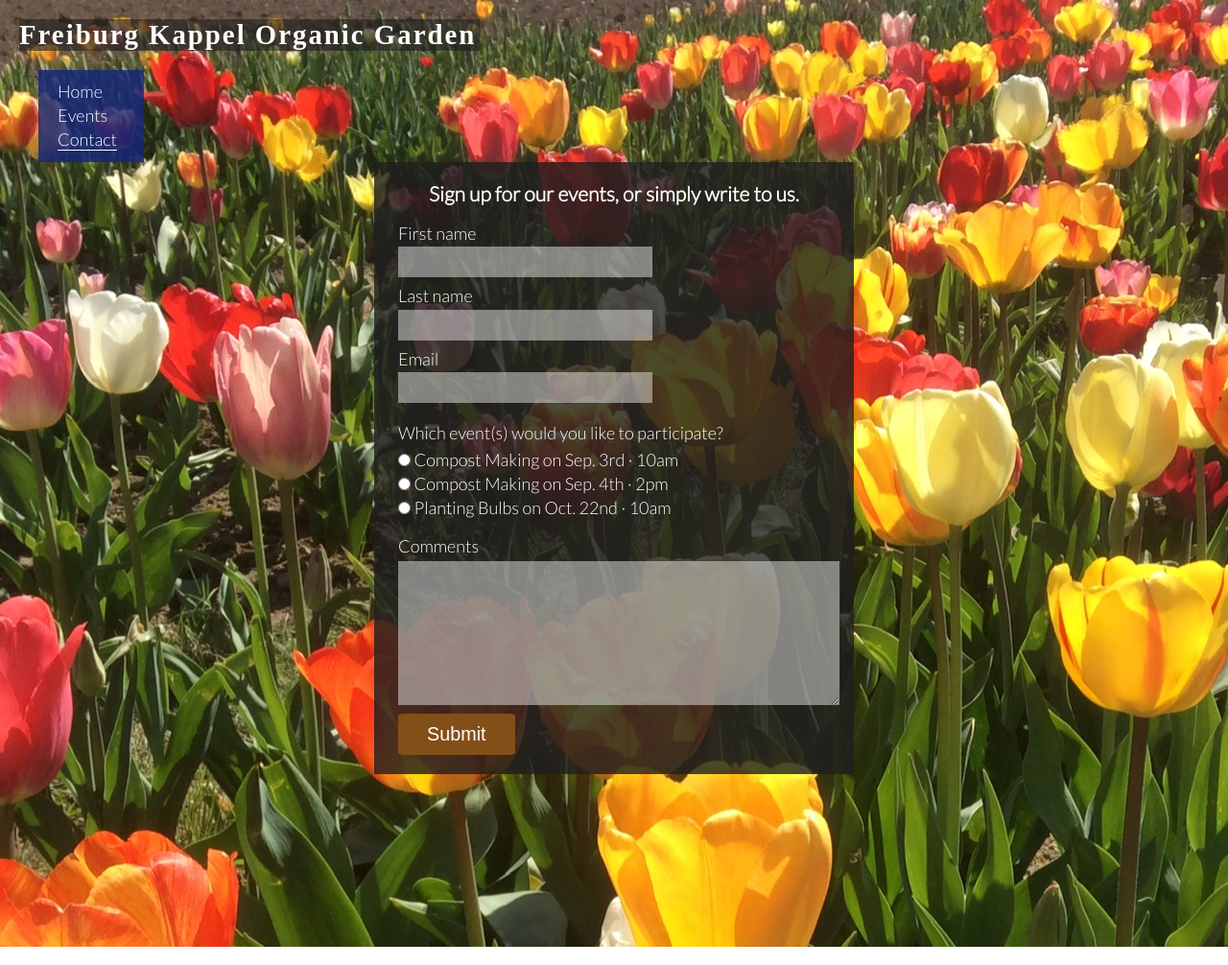
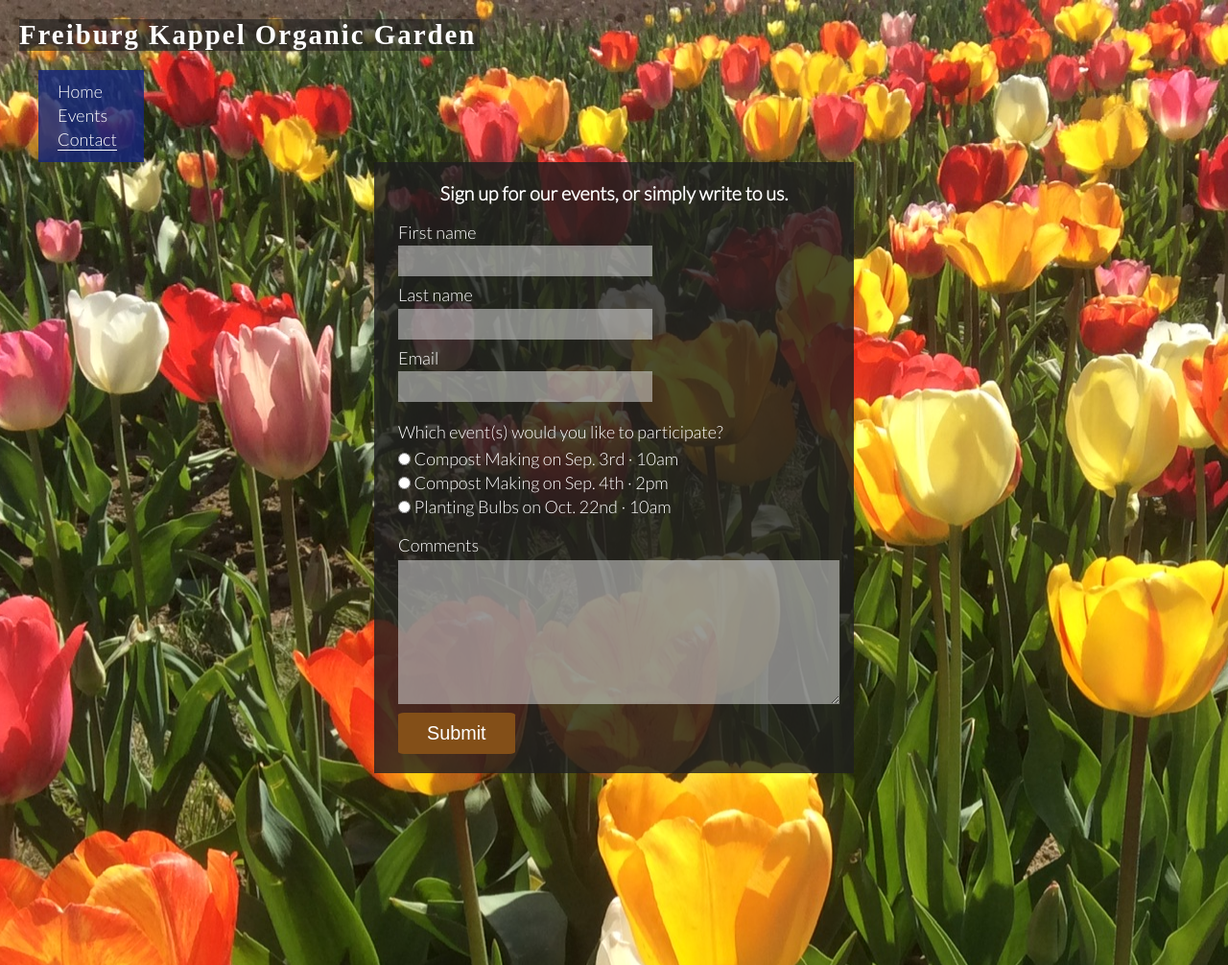
Before and after one commit to rkyzk/freiburg-kappel-organic-garden, a plain HTML site: page contact.html in a window 1280 px wide. Shown: the whole page at 96% size. Drawn offline with Linux system fonts and the light colour scheme.

Commit message:
replace images with properly cropped images, add title in iframe, change h3 to h2 in contact.html

```diff
--- a/assets/css/style.css
+++ b/assets/css/style.css
@@ -260,7 +260,7 @@ h2, #events > p, #events h3, .sign-up, #bulbs-date {
   height: auto;
   background: url('../images/tulip-field2.jpg') no-repeat top center;
   overflow: hidden;
-  padding-bottom: 180px;
+  padding-bottom: 200px;
 }
 
 #logo-bg {
@@ -289,8 +289,9 @@ h2, #events > p, #events h3, .sign-up, #bulbs-date {
   margin: 0 auto;
 }
 
-#form-contents h3 {
+#form-contents h2 {
   text-align: center;
+  font-size: 110%
 }
 
 #personal-data label, .radio-options {
@@ -367,6 +368,10 @@ textarea {
   }
 
 /* --------- contact.html ------------- */
+  #contact-bg-image {
+     padding-bottom: 50px;
+  }
+
   #form-wrapper {
     margin-top: 20px;
   }
--- a/contact.html
+++ b/contact.html
@@ -27,7 +27,7 @@
       <section id="form-wrapper">
         <form id="form-bg" action="#" method="post">
           <div id="form-contents">
-						<h3>Sign up for our events, or simply write to us.</h3>
+						<h2>Sign up for our events, or simply write to us.</h2>
             <div id="personal-data">
 						  <label for="first-name">First name</label>
 						  <input type="text" id="first-name" name="first-name" required>
```
Also changed, not shown: index.html (+1 -1 lines), assets/images/garden.jpg, assets/images/garden2.jpg, assets/images/gladiolus-field.jpg, 1 other file.
